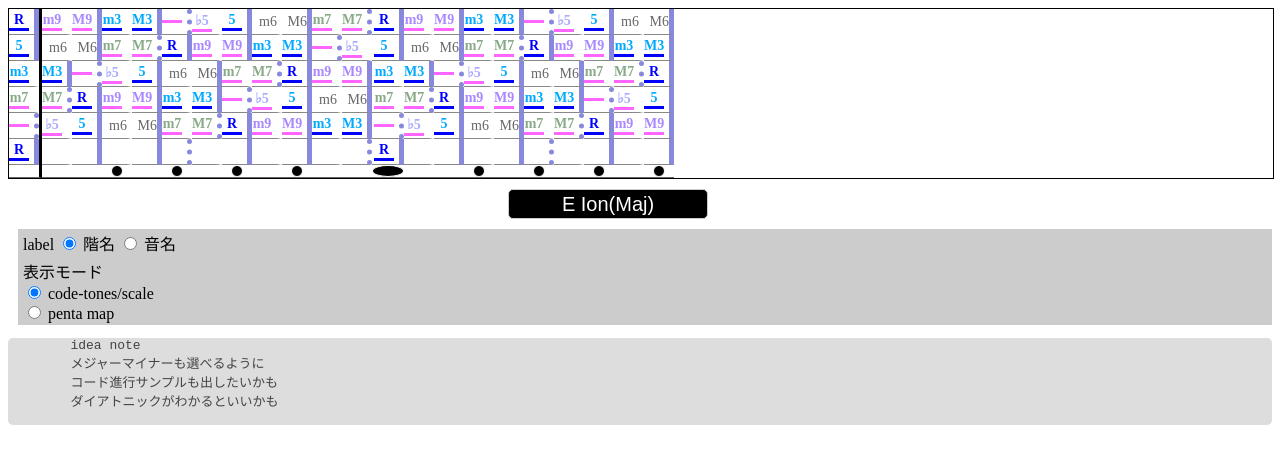
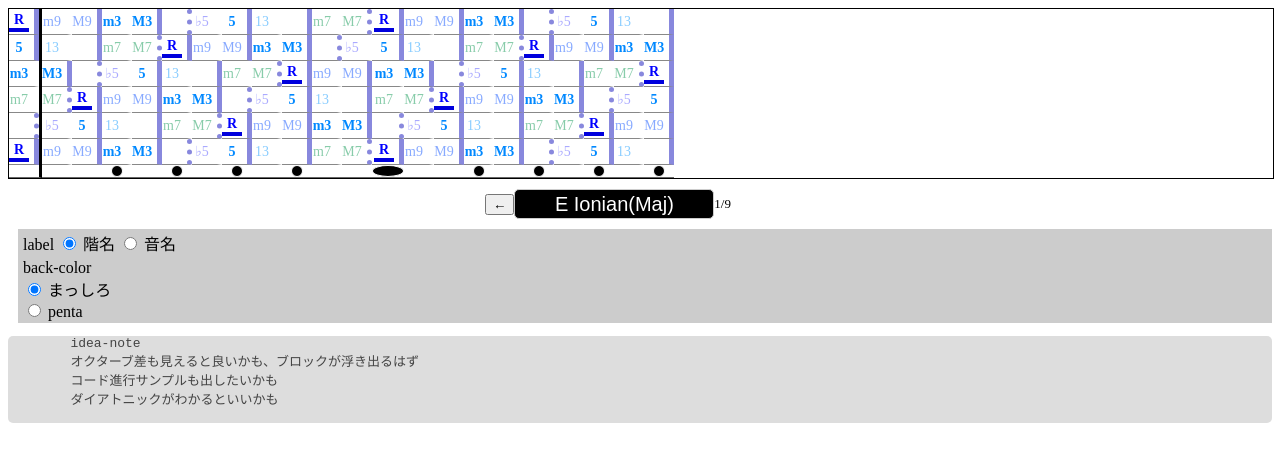
Before and after one commit to sirane/guitar-finger-map, a plain HTML site: page index.html in a window 1280 px wide. Drawn offline with Linux system fonts and the light colour scheme.

Commit message:
もっとリニューアル

```diff
--- a/index.html
+++ b/index.html
@@ -14,11 +14,18 @@
     <div id="fret-control">
       <!-- メジャーかマイナーか切り替えるボタン。scaleを更新しgenerateFretBoard()を呼び出す -->
       <button
+        id="button-change-scale-prev"
+        onclick="switchScaleToPrev();generateFretBoard();"
+      >
+      ←
+      </button>
+      <button
         id="button-change-scale"
         onclick="switchScaleToNext();generateFretBoard();"
       >
       Scale
       </button>
+      <span id="scale-index"></span>
     </div>
     <div id="fret-control-bottom-space"></div>
     <!-- radio buttons: display mode -->
@@ -44,7 +51,7 @@
         <label for="radio-code-info-2">音名</label>
       </div>
       <div class="radio-group">
-        <item-caption>表示モード</item-caption>
+        <item-caption>back-color</item-caption>
         <div>
         <input
           type="radio"
@@ -54,7 +61,7 @@
           checked
           onchange="generateFretBoard();"
         />
-        <label for="radio-display-mode-1">code-tones/scale</label>
+        <label for="radio-display-mode-1">まっしろ</label>
       </div><div>
         <input
           type="radio"
@@ -63,14 +70,14 @@
           value="penta"
           onchange="generateFretBoard();"
         />
-        <label for="radio-display-mode-2">penta map</label>
+        <label for="radio-display-mode-2">penta</label>
       </div></div>
     </div>
 
     <div class="idea-note">
       <pre>
-        idea note
-        メジャーマイナーも選べるように
+        idea-note
+        オクターブ差も見えると良いかも、ブロックが浮き出るはず
         コード進行サンプルも出したいかも
         ダイアトニックがわかるといいかも
       </pre>
--- a/index.js
+++ b/index.js
@@ -1,8 +1,35 @@
 
 // フォーカスされている音名indexを格納する。
 let focusNoteIndex = 7;
+const inner_html_for_degree_index = [
+  "<note-root>R</note-root>",
+  "<note-9th>m9</note-9th>",
+  "<note-9th>M9</note-9th>",
+  "<note-3rd>m3</note-3rd>",
+  "<note-3rd>M3</note-3rd>",
+  "<note-11th></note-11th>",
+  "<note-11th>♭5</note-11th>",
+  "<note-5th>5</note-5th>",
+  "<note-13th>13</note-13th>",
+  "<note-13th></note-13th>",
+  "<note-7th>m7</note-7th>",
+  "<note-7th>M7</note-7th>",
+];
 // 12音名をAからGまで配列に格納する。
-const notes = ["A", "As", "B", "C", "Cs", "D", "Ds", "E", "F", "Fs", "G", "Gs"];
+const inner_html_for_note_index = [
+  "A",
+  "A#",
+  "B",
+  "C",
+  "C#",
+  "D",
+  "D#",
+  "E",
+  "F",
+  "F#",
+  "G",
+  "G#"
+];
 // 12音名ごとの色を配列に格納する。シャープやフレットは真っ白で、他の色はそれぞれ違った薄い色を採用する。
 const sound_colors = [
   "#ffffff", // 1
@@ -20,15 +47,15 @@ const sound_colors = [
 ];
 // 各種スケールの設定
 const scales = [
-  {"indices":[0, 2, 4, 5, 7, 9, 11], "penta": [0, 2, 4, 7, 9] ,"label":"Ion(Maj)", "bgcolor":"#000"},
-  {"indices":[0, 2, 3, 5, 7, 8, 10], "penta": [0, 3, 5, 7, 10] ,"label":"Aeo(min)", "bgcolor":"#000"},
-  {"indices":[0, 2, 3, 5, 7, 9, 10], "penta": [0, 3, 5, 7, 10] ,"label":"Dori", "bgcolor":"#000"},
-  {"indices":[0, 1, 3, 5, 7, 8, 10], "penta": [0, 3, 5, 7, 10] ,"label":"Phry", "bgcolor":"#000"},
-  {"indices":[0, 2, 4, 6, 7, 9, 11], "penta": [0, 2, 4, 7, 9] ,"label":"Lydi", "bgcolor":"#000"},
-  {"indices":[0, 2, 4, 5, 7, 9, 10], "penta": [0, 2, 4, 7, 9] ,"label":"Mixo", "bgcolor":"#000"},
-  {"indices":[0, 1, 3, 5, 6, 8, 10], "penta": [0, 3, 5, 6, 10] ,"label":"Loca", "bgcolor":"#000"},
+  {"indices":[0, 2, 4, 5, 7, 9, 11], "penta": [0, 2, 4, 7, 9] ,"label":"Ionian(Maj)", "bgcolor":"#000"},
+  {"indices":[0, 2, 3, 5, 7, 8, 10], "penta": [0, 3, 5, 7, 10] ,"label":"Aeolian(Min)", "bgcolor":"#000"},
+  {"indices":[0, 2, 3, 5, 7, 9, 10], "penta": [0, 3, 5, 7, 10] ,"label":"Dorian", "bgcolor":"#000"},
+  {"indices":[0, 1, 3, 5, 7, 8, 10], "penta": [0, 3, 5, 7, 10] ,"label":"Phrygian", "bgcolor":"#000"},
+  {"indices":[0, 2, 4, 6, 7, 9, 11], "penta": [0, 2, 4, 7, 9] ,"label":"Lydian", "bgcolor":"#000"},
+  {"indices":[0, 2, 4, 5, 7, 9, 10], "penta": [0, 2, 4, 7, 9] ,"label":"Mixolydian", "bgcolor":"#000"},
+  {"indices":[0, 1, 3, 5, 6, 8, 10], "penta": [0, 3, 5, 6, 10] ,"label":"Locrian", "bgcolor":"#000"},
   {"indices":[0, 1, 3, 4, 6, 8, 10], "penta": [0, 3, 4, 7, 10] ,"label":"Altered", "bgcolor":"#000"},
-  {"indices":[0, 2, 3, 5, 7, 9, 11], "penta": [0, 3, 5, 7, 9] ,"label":"Melo-m", "bgcolor":"#000"},
+  {"indices":[0, 2, 3, 5, 7, 9, 11], "penta": [0, 3, 5, 7, 9] ,"label":"Melodic Min", "bgcolor":"#000"},
 ]
 
 // 現在のスケール名を格納する
@@ -41,15 +68,20 @@ function switchScaleToNext(){
   currentScale = scales[currentScaleIndex];
   return currentScale
 }
-
+function switchScaleToPrev(){
+  currentScaleIndex = (currentScaleIndex - 1 + scales.length) % scales.length;
+  currentScale = scales[currentScaleIndex];
+  return currentScale
+}
 function update_control_appearance() {
   let scale_name_bgcolor = currentScale["bgcolor"];
   let scale_name_inner_html = currentScale["label"];
-  scale_name_inner_html = ` ${notes[focusNoteIndex]} ${scale_name_inner_html}`;
+  scale_name_inner_html = ` ${inner_html_for_note_index[focusNoteIndex]} ${scale_name_inner_html}`;
   document.getElementById("button-change-scale").style.backgroundColor =
     scale_name_bgcolor;
   document.getElementById("button-change-scale").innerHTML =
     scale_name_inner_html;
+  document.getElementById("scale-index").innerHTML = `${currentScaleIndex+1}/${scales.length}`;
   console.debug("scale_name_inner_html", scale_name_inner_html);
 }
 
@@ -57,6 +89,8 @@ const CSS_FRET_BORDER_WEIGHT = "5px";
 const CSS_FRET_BORDER_COLOR_FOCUSED = "#88d";
 // 0fretの音名(EBGDAE) をnotesのindexで配列に格納する。
 const openStrings = [7, 2, 10, 5, 0, 7];
+const focusDots = [3,5,7,9,15,17,19,21];
+const focusDoubleDots = [12];
 let is_display_degree_name = true;
 const DISPLAY_MODE_CODE = "code";
 const DISPLAY_MODE_PENTA = "penta";
@@ -90,27 +124,16 @@ function generateFretBoard() {
       create_new_cell(j, i, fret);
     }
     // フレットごとの処理
-    // 3,5,7,9,12,15,17,19,21フレットに点を表示する。
-    if (
-      i === 3 ||
-      i === 5 ||
-      i === 7 ||
-      i === 9 ||
-      i === 15 ||
-      i === 17 ||
-      i === 19 ||
-      i === 21
-    ) {
+    if ( focusDots.includes(i) ) {
       let dot = document.createElement("div");
       dot.className = "dot";
       fret.appendChild(dot);
-    } else if (i === 12) {
+    } else if (focusDoubleDots.includes(i)) {
       let dot = document.createElement("div");
       dot.className = "double-dot";
       fret.appendChild(dot);
     } else {
       let dot = document.createElement("div");
-      dot.className = "dot";
       fret.appendChild(dot);
       dot.style.visibility = "hidden";
     }
@@ -123,10 +146,10 @@ function generateFretBoard() {
 
     // まずセル属性を計上する --------------------------------------------
     // 6弦から1弦までの"j"fretの音名をnotesのindexで配列に格納する
-    let note_index = (openStrings[j] + i) % notes.length;
+    let note_index = (openStrings[j] + i) % inner_html_for_note_index.length;
     // focusNoteIndexからの相対度数を計算する。
     let relativeNoteIndex =
-      (note_index - focusNoteIndex + notes.length) % notes.length;
+      (note_index - focusNoteIndex + inner_html_for_note_index.length) % inner_html_for_note_index.length;
     // scaleごとのセル属性を決定
     let is_penta = false;
     let is_in_scale = false;
@@ -156,37 +179,23 @@ function generateFretBoard() {
     // focusNoteIndexからの相対度数を表示する。短3度,長三度,完全4度,増4度,完全5度,短7度,長7度にはm3,M3,P4,A4,P5,m7,M7を表示する
     note = "";
     if (is_display_degree_name) {
-      if (relativeNoteIndex === 0) {
-        note = "<note-root>R</note-root>";
-      } else if (relativeNoteIndex === 1) {
-        note = "<note-9th>m9</note-9th>";
-      } else if (relativeNoteIndex === 2) {
-        note = "<note-9th>M9</note-9th>";
-      } else if (relativeNoteIndex === 3) {
-        note = "<note-3rd>m3</note-3rd>";
-      } else if (relativeNoteIndex === 4) {
-        note = "<note-3rd>M3</note-3rd>";
-      } else if (relativeNoteIndex === 5) {
-        note = "<note-11th></note-11th>";
-      } else if (relativeNoteIndex === 6) {
-        note = "<note-11th>♭5</note-11th>";
-      } else if (relativeNoteIndex === 7) {
-        note = "<note-5th>5</note-5th>";
-      } else if (relativeNoteIndex === 8) {
-        note = "m6";
-      } else if (relativeNoteIndex === 9) {
-        note = "M6";
-      } else if (relativeNoteIndex === 10) {
-        note = "<note-7th>m7</note-7th>";
-      } else if (relativeNoteIndex === 11) {
-        note = "<note-7th>M7</note-7th>";
+      note = inner_html_for_degree_index[relativeNoteIndex%12];
+      // ただし、j=5の場合はrelativeNoteIndex=0以外は表示しない。
+      // if (j === 5 && relativeNoteIndex !== 0) {
+      //   note = "";
+      // }
+    }else{
+      note = inner_html_for_note_index[note_index%12]
+      // ルート音の場合は強調
+      if ( relativeNoteIndex == 0) {
+        note = `<note-root>${note}</note-root>`;
+      }else if (relativeNoteIndex == 3){
+        note = `<note-3rd>${note}</note-3rd>`;
+      }else if (relativeNoteIndex == 4){
+        note = `<note-3rd>${note}</note-3rd>`;
+      }else if (relativeNoteIndex == 7){
+        note = `<note-5th>${note}</note-5th>`;
       }
-      // ただし、j=5の場合はrelativeNoteIndex=0以外は表示しない。
-      if (j === 5 && relativeNoteIndex !== 0) {
-        note = "";
-      }
-    }else{
-      note = notes[note_index]
     }
 
     string.innerHTML = note;
--- a/style.css
+++ b/style.css
@@ -17,7 +17,7 @@ item-caption {
 #fretboard {
   width: 100%;
   height: 100%;
-  color: #666;
+  color: #aaa;
   border: 1px solid black;
   display: flex;
   flex-direction: row;
@@ -73,54 +73,56 @@ note-root {
   font-weight: bold;
   flex-basis: auto;
   margin-right: 5px;
-  border-bottom: #00f 3px solid;
+  border-bottom: #00d 4px solid;
 }
 note-3rd {
   width: 20px;
   text-align: center;
   font-weight: bold;
   flex-basis: auto;
-  color: #0af;
+  color: #08f;
   margin-right: 5px;
-  border-bottom: #00f 3px solid;
 }
 note-5th {
   width: 20px;
   text-align: center;
   font-weight: bold;
   flex-basis: auto;
-  color: #0af;
+  color: #08f;
   margin-right: 5px;
-  border-bottom: #00f 3px solid;
 }
 note-7th {
   width: 20px;
   text-align: center;
-  font-weight: bold;
+  font-weight: 400;
   flex-basis: auto;
-  color: #8a8;
+  color: #8ca;
   margin-right: 5px;
-  border-bottom: #f6f 3px solid;
 }
 note-9th {
   width: 20px;
   text-align: center;
-  font-weight: bold;
+  font-weight: 400;
   flex-basis: auto;
-  color: #a8f;
+  color: #8af;
   margin-right: 5px;
-  border-bottom: #f6f 3px solid;
 }
 note-11th {
   width: 20px;
   text-align: center;
-  font-weight: bold;
+  font-weight: 400;
   flex-basis: auto;
   color: #aaf;
   margin-right: 5px;
-  border-bottom: #f6f 3px solid;
 }
-
+note-13th {
+  width: 20px;
+  text-align: center;
+  font-weight: 400;
+  flex-basis: auto;
+  color: #8cf;
+  margin-right: 5px;
+}
 #fret-control {
   width: 95%;
   height: 50px;
```
